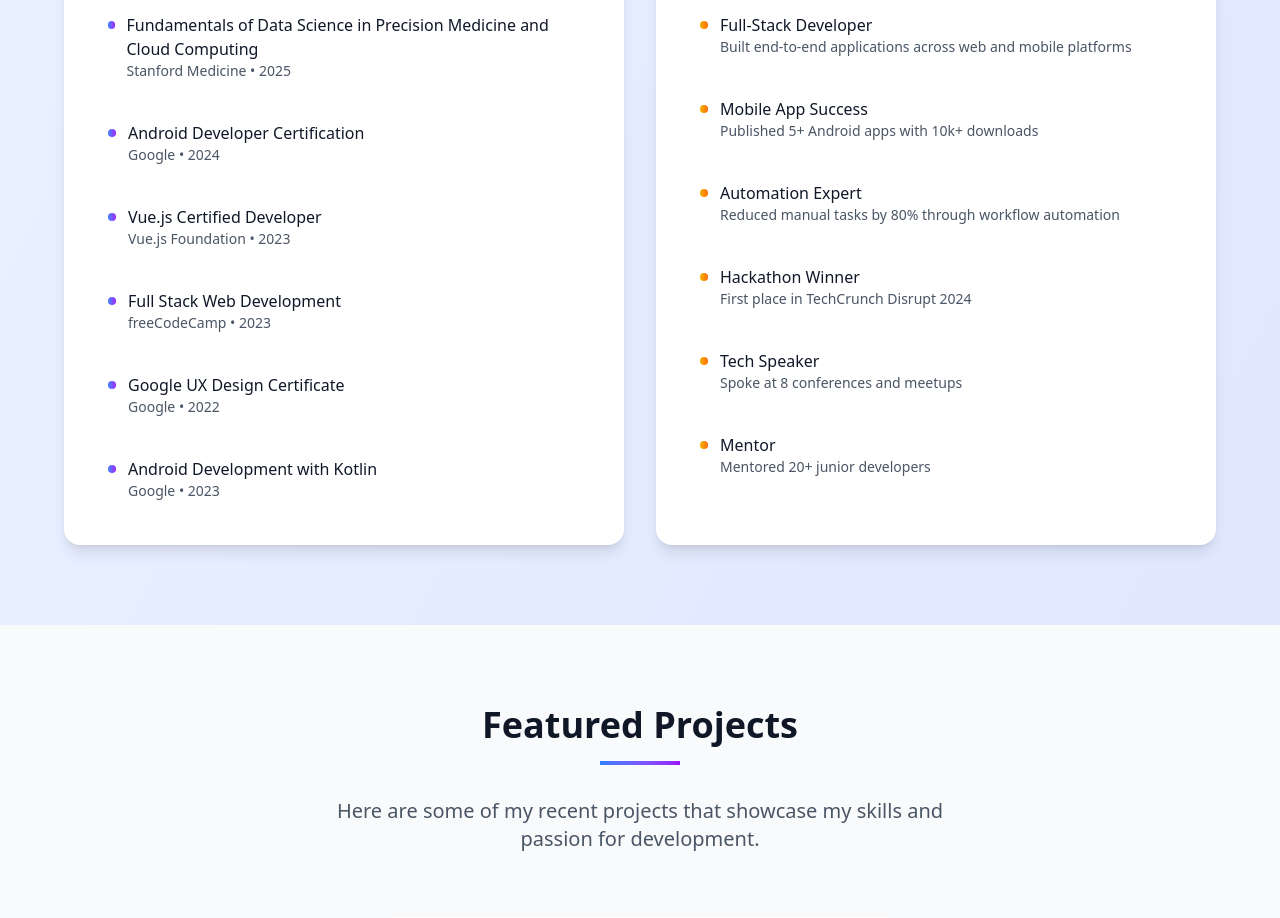
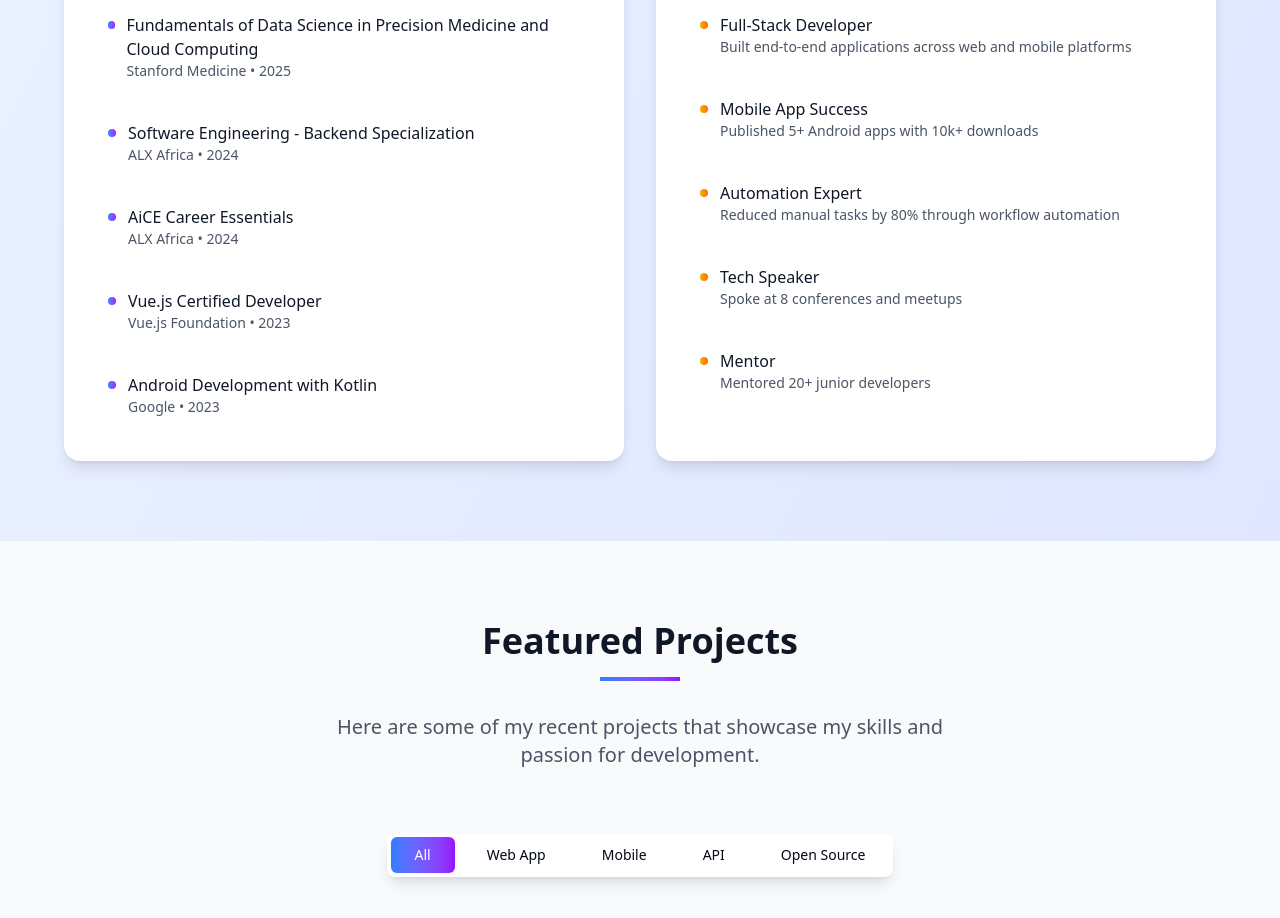
Before and after one commit to EvanieWares/evaniewares.github.io, a Vue app: page / in a window 1280 px wide. Shown: the part 3920-4838 px from the top of the page. Built offline with nearby package versions, Linux system fonts and the light colour scheme.

Commit message:
fix: update certifications and achievements to reflect recent qualifications and remove outdated entries

```diff
--- a/src/components/SkillsSection.vue
+++ b/src/components/SkillsSection.vue
@@ -239,10 +239,9 @@ const techStack = [
 
 const certifications = [
   { name: 'Fundamentals of Data Science in Precision Medicine and Cloud Computing', issuer: 'Stanford Medicine', year: '2025' },
-  { name: 'Android Developer Certification', issuer: 'Google', year: '2024' },
+  { name: 'Software Engineering - Backend Specialization', issuer: 'ALX Africa', year: '2024' },
+  { name: 'AiCE Career Essentials', issuer: 'ALX Africa', year: '2024' },
   { name: 'Vue.js Certified Developer', issuer: 'Vue.js Foundation', year: '2023' },
-  { name: 'Full Stack Web Development', issuer: 'freeCodeCamp', year: '2023' },
-  { name: 'Google UX Design Certificate', issuer: 'Google', year: '2022' },
   { name: 'Android Development with Kotlin', issuer: 'Google', year: '2023' }
 ]
 
@@ -250,7 +249,6 @@ const achievements = [
   { title: 'Full-Stack Developer', description: 'Built end-to-end applications across web and mobile platforms' },
   { title: 'Mobile App Success', description: 'Published 5+ Android apps with 10k+ downloads' },
   { title: 'Automation Expert', description: 'Reduced manual tasks by 80% through workflow automation' },
-  { title: 'Hackathon Winner', description: 'First place in TechCrunch Disrupt 2024' },
   { title: 'Tech Speaker', description: 'Spoke at 8 conferences and meetups' },
   { title: 'Mentor', description: 'Mentored 20+ junior developers' }
 ]
```
